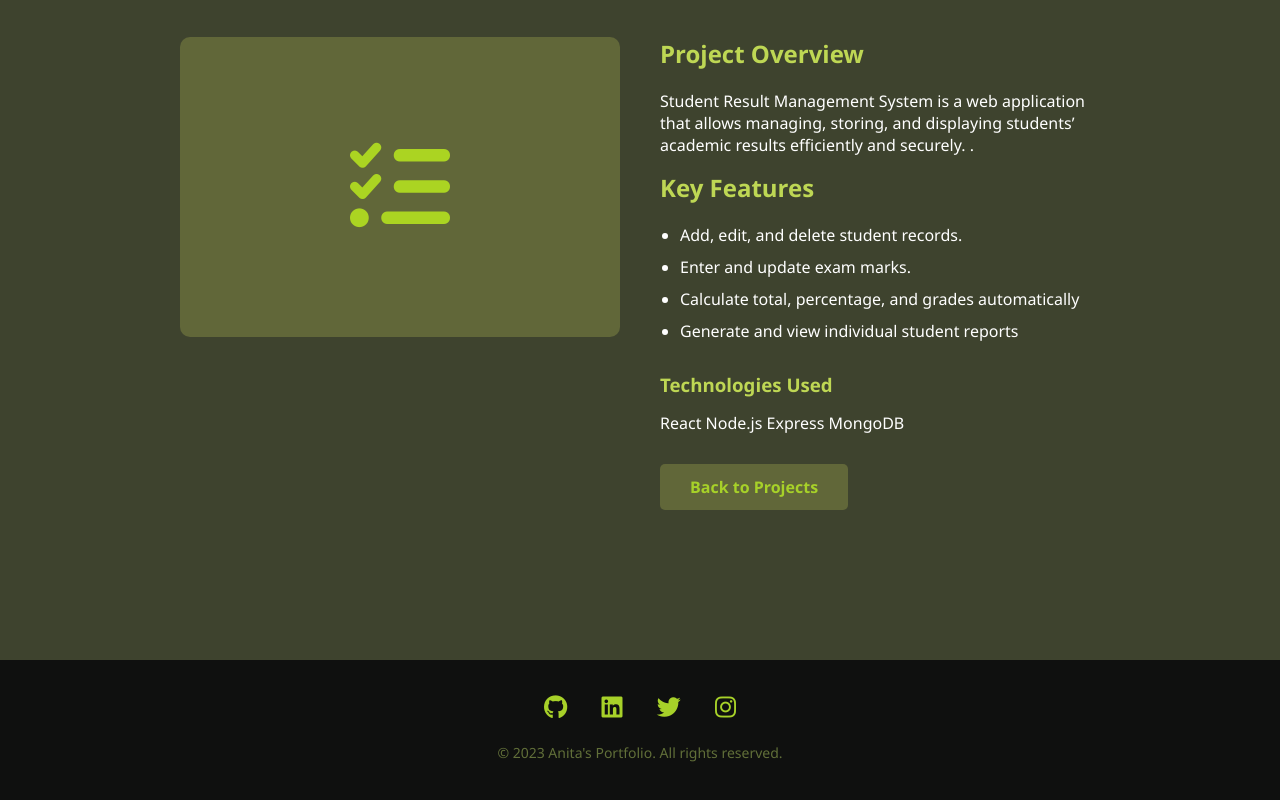
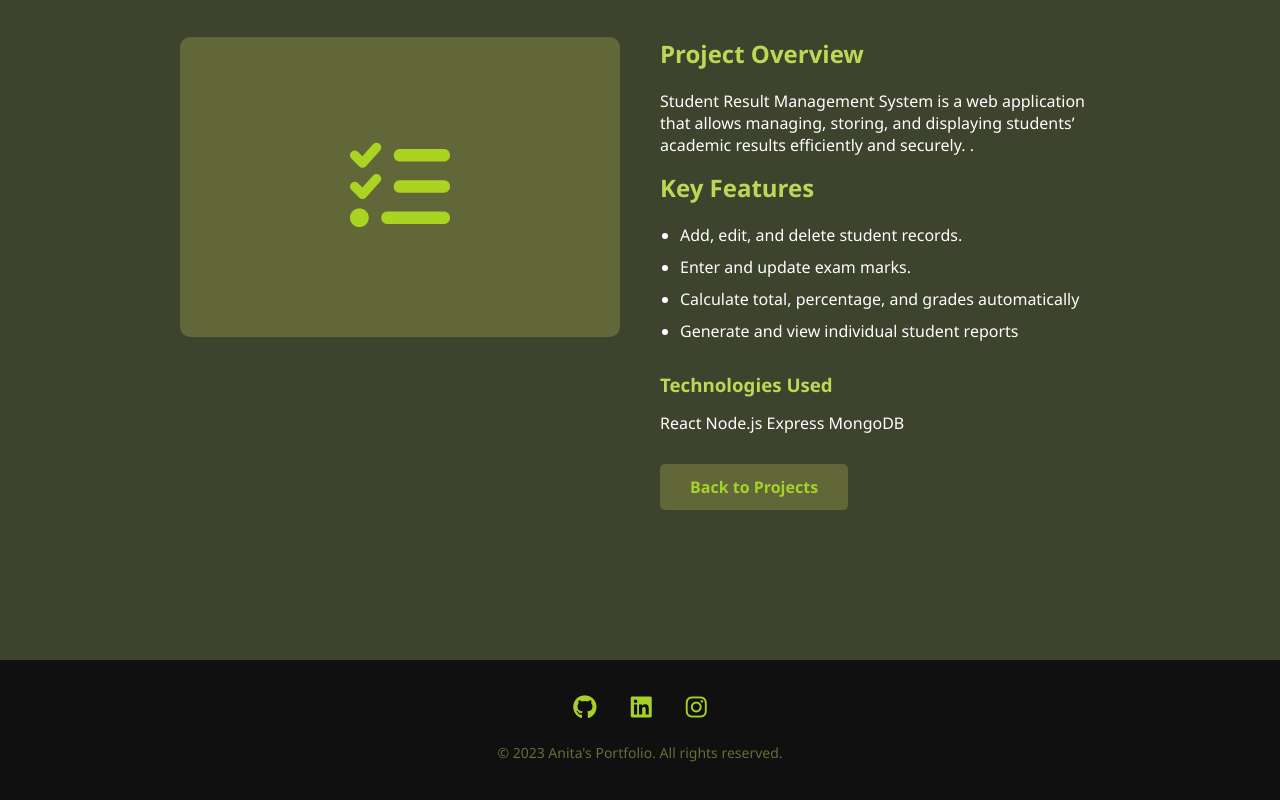
Before and after one commit to Anitta10/tryportfolio, a plain HTML site: page project1.html in a window 1280 px wide. Shown: the part 314-1114 px from the top of the page. Drawn offline with Linux system fonts and the light colour scheme.

Commit message:
Update project1.html

```diff
--- a/project1.html
+++ b/project1.html
@@ -67,9 +67,8 @@
         <div class="container">
             <div class="social-links">
                 <a href="https://github.com/Anitta10" target="_blank" rel="noopener"><i class="fab fa-github"></i></a>
-                <a href="#"><i class="fab fa-linkedin"></i></a>
-                <a href="#"><i class="fab fa-twitter"></i></a>
-                <a href="#"><i class="fab fa-instagram"></i></a>
+                <a href="https://linkedin.com/in/anitta-v-372539264"  target="_blank" rel="noopener"><i class="fab fa-linkedin"></i></a>
+                <a href="https://instagram.com/anii.__.04" target="_blank" rel="noopener"><i class="fab fa-instagram"></i></a>
             </div>
             <p class="copyright">&copy; 2023 Anita's Portfolio. All rights reserved.</p>
         </div>
```
